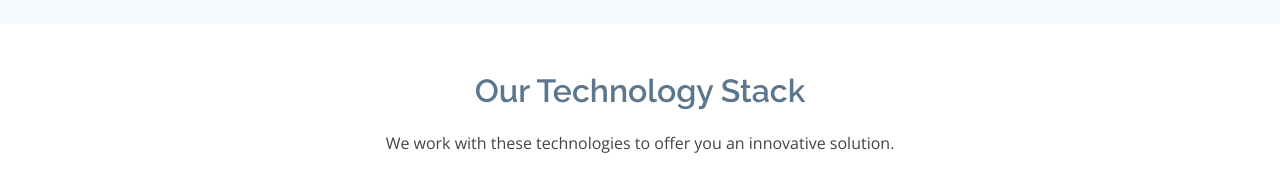
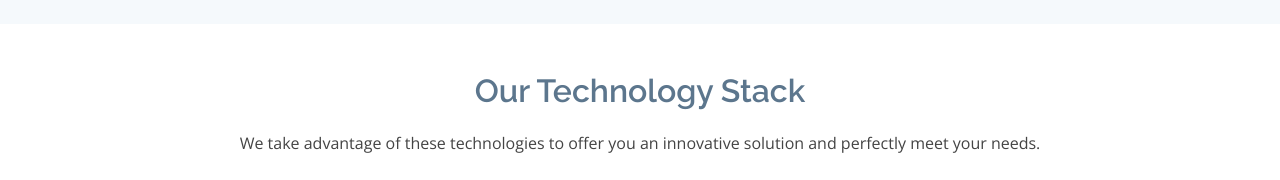
Before and after one commit to DuclosNgassa/KMER-Consulting, a plain HTML site: page index.html in a window 1280 px wide. Shown: the part 3080-3260 px from the top of the page. Drawn offline with nearby package versions, Linux system fonts and the light colour scheme.

Commit message:
Caroussel for techstack restyling

```diff
--- a/index.html
+++ b/index.html
@@ -63,7 +63,7 @@
         <div class="logo float-left">
             <h1 class="text-light"><a href="index.html"><span>KMER Consulting</span></a></h1>
             <!-- Uncomment below if you prefer to use an image logo -->
-            <!-- <a href="index.html"><img src="assets/img/logo.png" alt="" class="img-fluid"></a>-->
+            <!--<a href="index.html"><img src="assets/img/logo/kmerconsulting.png" style="width: 90px; height: 90px;" alt="KMER Consulting" class="img-fluid"></a>-->
         </div>
 
         <nav class="nav-menu float-right d-none d-lg-block">
@@ -366,7 +366,7 @@
 
             <div class="section-title">
                 <h2>Our Technology Stack</h2>
-                <p>We work with these technologies to offer you an innovative solution.</p>
+                <p>We take advantage of these technologies to offer you an innovative solution and perfectly meet your needs.</p>
             </div>
 
             <div class="row mx-auto my-auto">
```
Also changed, not shown: assets/img/technology-stack/angular.png (added), assets/img/technology-stack/bootstrap.jpeg (added), assets/img/technology-stack/dart.png (added), assets/img/technology-stack/flutter.png (added), assets/img/technology-stack/java.png (added), assets/img/technology-stack/nodejs.png (added), assets/img/technology-stack/springboot.png (added).
